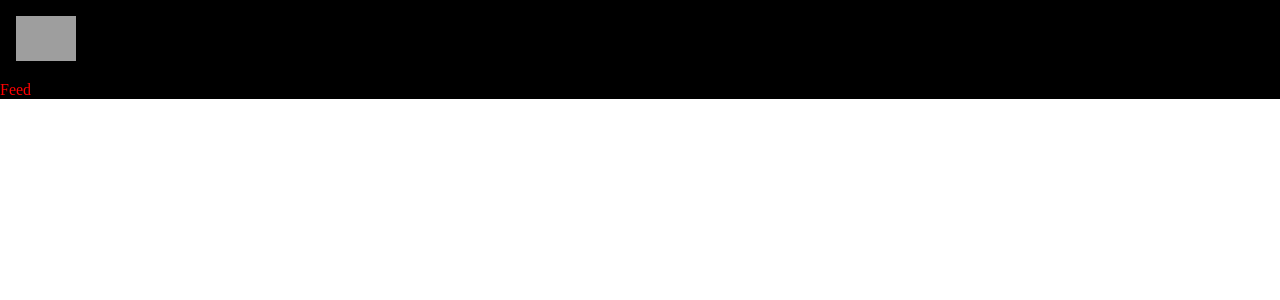
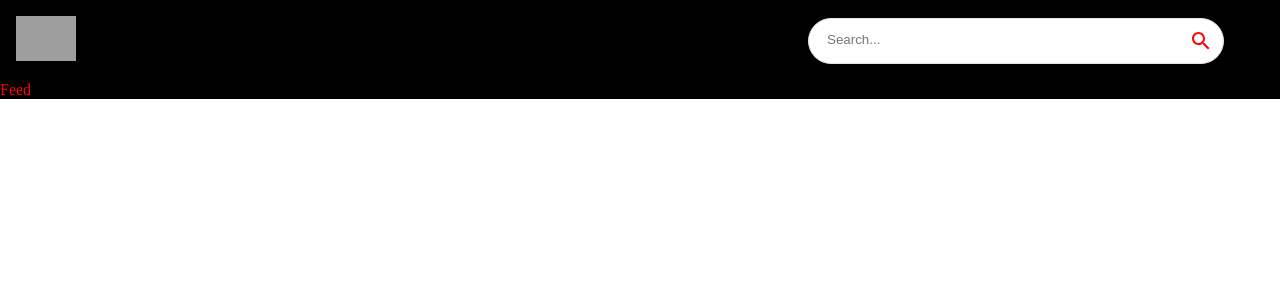
Before and after one commit to ali-jh/youtube_clone_v2, a React (Create React App) app: page / in a window 1280 px wide. Shown: the top 300 px of the page. Built offline with nearby package versions, Linux system fonts and the light colour scheme; grey boxes are pictures that could not be loaded.

Commit message:
Create Search Component and add to the navabr

```diff
--- a/src/components/Navbar.jsx
+++ b/src/components/Navbar.jsx
@@ -1,7 +1,7 @@
 import { Stack } from "@mui/material";
 import { Link } from "react-router-dom";
-
-import {logo}from "../utils/constants";
+import { logo } from "../utils/constants";
+import { SearchBar } from "../components";
 
 const Navbar = () => (
   <Stack
@@ -18,6 +18,7 @@ const Navbar = () => (
     <Link to="/">
       <img src={logo} alt="logo" height={45} />
     </Link>
+    <SearchBar />
   </Stack>
 );
 
--- /dev/null
+++ b/src/components/SearchBar.jsx
@@ -0,0 +1,33 @@
+import React from "react";
+import { useState } from "react";
+import { useNavigate } from "react-router-dom";
+import { Paper, IconButton } from "@mui/material";
+import { Search } from "@mui/icons-material";
+
+const SearchBar = () => {
+  return (
+    <Paper
+      component="form"
+      sx={{
+        borderRadius: 20,
+        border: "1px solid #e3e3e3",
+        pl: 2,
+        boxShadow: "none",
+        mr: { sm: 5 },
+      }}
+      onSubmit={() => {}}
+    >
+      <input
+        className="search-bar"
+        placeholder="Search..."
+        value=""
+        onChange={() => {}}
+      />
+      <IconButton type="submit" sx={{ p: "10px", color: "red" }}>
+        <Search/>
+      </IconButton>
+    </Paper>
+  );
+};
+
+export default SearchBar;
--- a/src/components/index.js
+++ b/src/components/index.js
@@ -3,3 +3,4 @@ export { default as Feed } from "./Feed";
 export { default as VideoDetails } from "./VideoDetails";
 export { default as ChannelDetails } from "./ChannelDetails";
 export { default as SearchFeed } from "./SearchFeed";
+export { default as SearchBar } from "./SearchBar";
```
